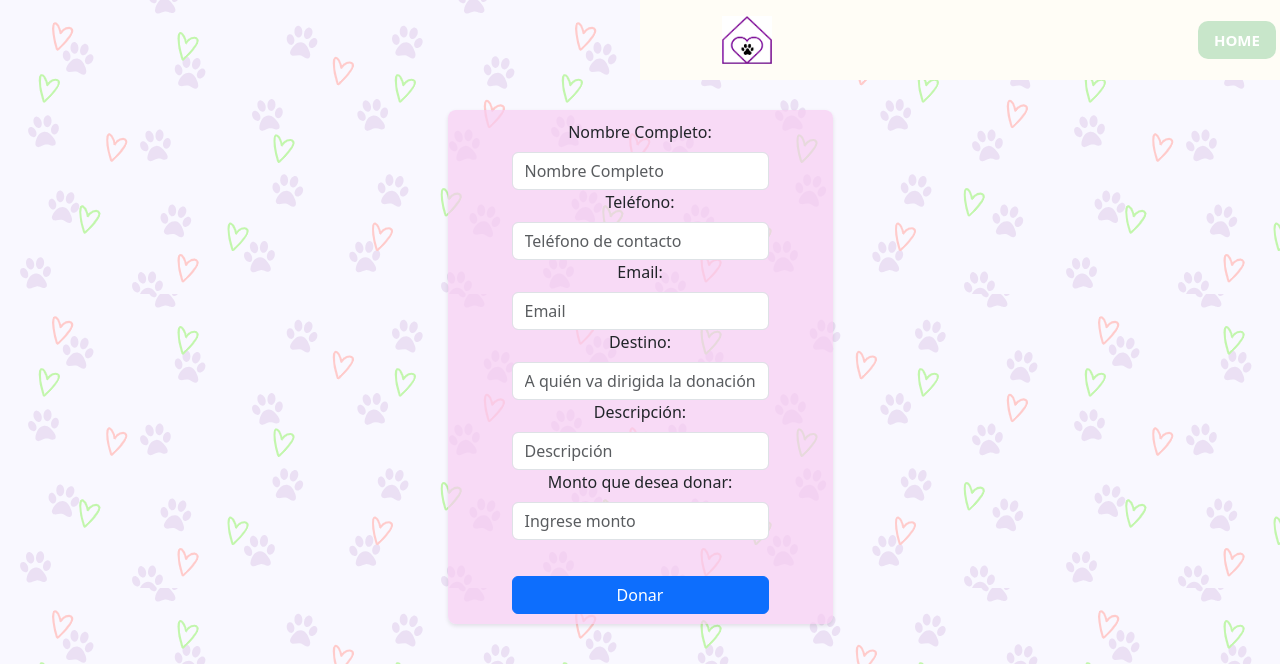
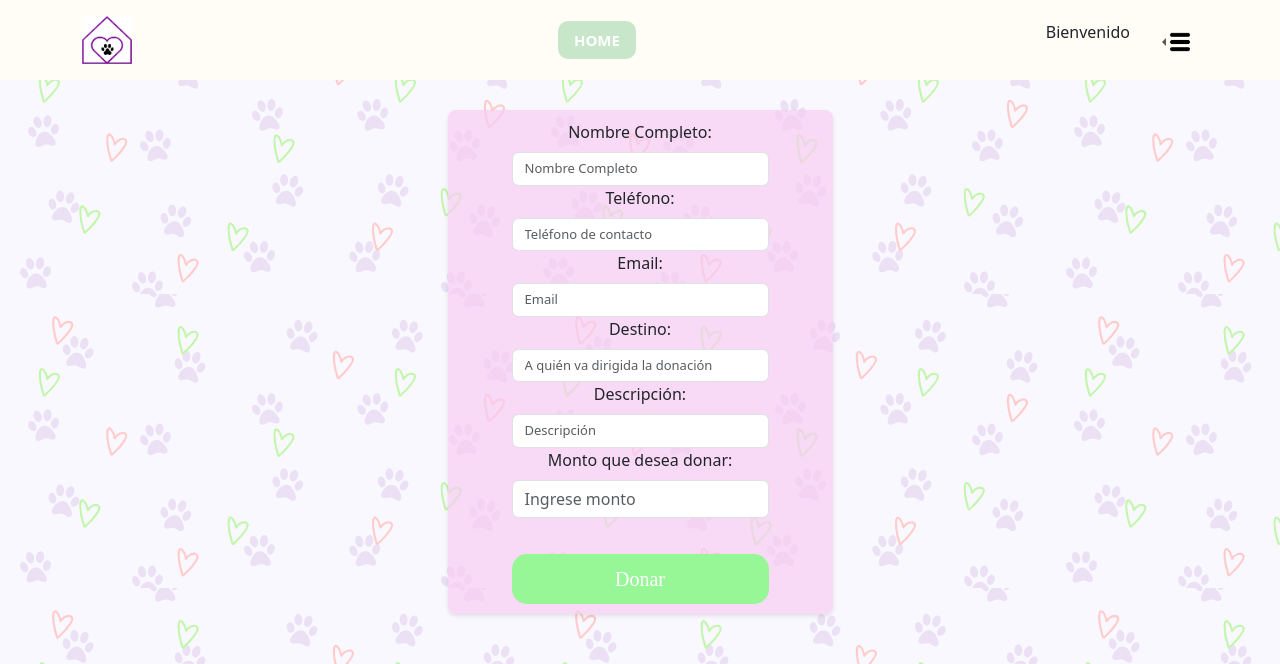
Before and after one commit to RieraAndres/Henry_PF, a React (Create React App) app in the folder Client/: page /donations in a window 1280 px wide. Shown: the top 664 px of the page. Built offline with nearby package versions, Linux system fonts and the light colour scheme.

Commit message:
Modificacion

```diff
--- a/Client/src/Views/Donaciones/Donaciones.jsx
+++ b/Client/src/Views/Donaciones/Donaciones.jsx
@@ -150,9 +150,7 @@ function Donaciones () {
 
   return(
     <div className={styles.fondo}>
-      <div className={styles.nav}>
         <NavBar/>
-      </div>
       <Form className={styles.form}>
         <Form.Group className="mb-3" controlId="formDonation">
           <>
@@ -249,7 +247,7 @@ function Donaciones () {
               placeholder="Ingrese monto"
               required
               autoComplete="off"
-              min={300}
+              min="300"
               name="amount"
               value={donationData.amount}
               onChange={handleChange}
@@ -259,17 +257,14 @@ function Donaciones () {
         </Form.Group>
           <>
           <Button
-              variant="primary"
-              type="submit"
-              className={`${styles.boton} ${
-                formSubmitted && !isFormValid ? styles.disabled : ""
-              }`}
-              disabled={formSubmitted && !isFormValid}
+          className={styles.btn}
+          disabled={formSubmitted && isFormValid}
           onClick={handleSubmit}
           >
             Donar
             </Button>
-            {formSubmitted && !isFormValid && formSuccess && (
+
+            {formSubmitted && isFormValid && formSuccess && (
                <p className={styles.successMessage}>
                 Formulario enviado con éxito.
                 </p>
--- a/Client/src/Views/Donaciones/Donaciones.module.css
+++ b/Client/src/Views/Donaciones/Donaciones.module.css
@@ -4,22 +4,10 @@
     flex-direction: column;
     align-items: center;
 
-
 }
 
 .form {
-	/*display: flex; ****estilos que estaba usando****
-	flex-wrap: wrap;
-	flex-direction: column;
-	margin-top: 5%;
-	margin-left: 30%;
-	height: 70%;
-	width: 40%;
-	align-content: center;
-	align-items: center;
-	border: 2px solid pink;
-	border-radius: 10px;*/
-	background-color: #f8ccf2af;
+    background-color: #f8ccf2af;
     max-width: 900px;
     padding: 10px;
     margin: 20 auto;
@@ -28,16 +16,10 @@
     margin-top: 110px;
     padding-left: 5%;
     padding-right: 5%;
-
 }
 
-/*.nav {      ****estilos que definí****
-	display: flex;
-	flex-wrap: wrap;
-}*/
-
-.boton {
-	font-family: "Tilt Neon", cursive;
+.form .btn{
+    font-family: "Tilt Neon", cursive;
     font-size: 20px;
     padding: 10px 20px;
     width: 100%;
@@ -47,7 +29,13 @@
     border: none;
     border-radius: 15px;
     cursor: pointer;
-    transition: all 0.3s;
     margin-top: 20px;
+}
 
+.form .errorText {
+    color: rgba(255, 0, 0, 0.76);
 }
+
+.form .input {
+    font-size: small;
+}
```
Lines whose indentation alone changed are shown as unchanged.
